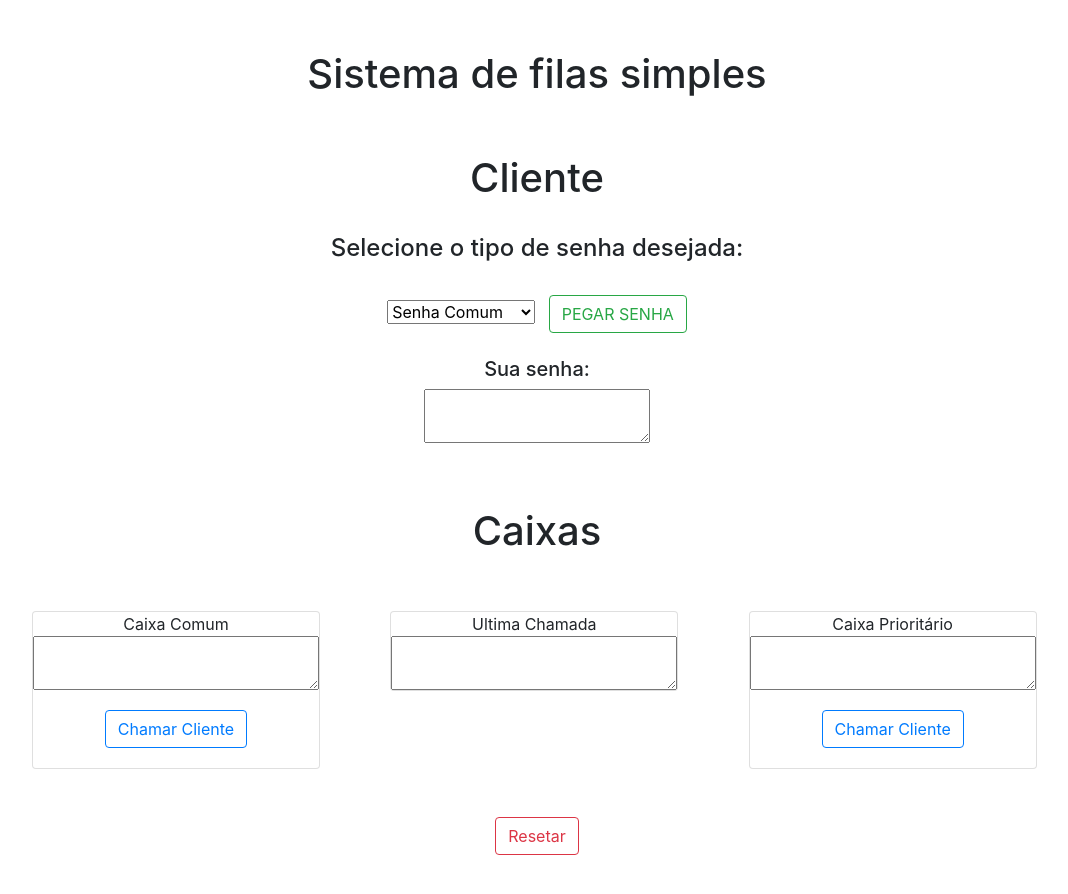
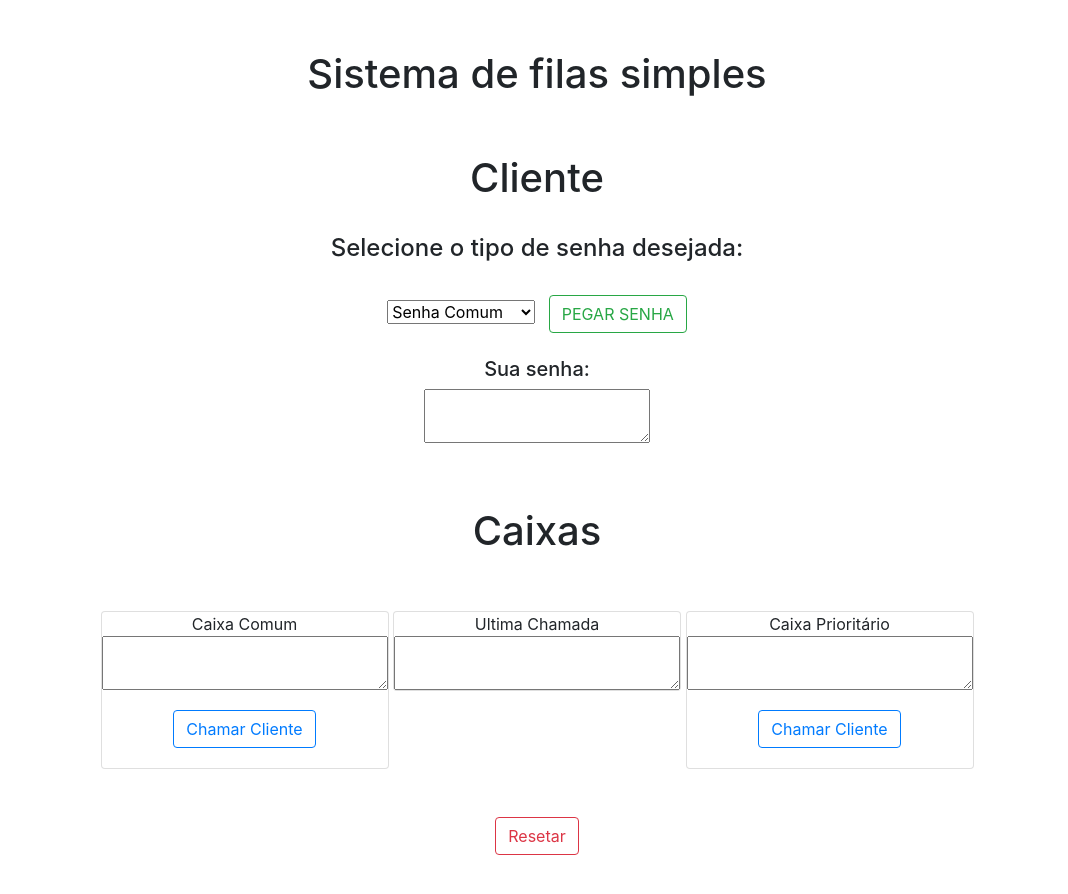
Before and after one commit to karizune/-college-exercise-queues, an Angular app: page / in a window 1280 px wide. Shown: the top 894 px of the page, without its empty margins (103-1171 px from the left). Built offline with nearby package versions, Linux system fonts and the light colour scheme.

Commit message:
correções de visibilidade e centralização de itens

```diff
--- a/src/app/pagina/pagina.component.html
+++ b/src/app/pagina/pagina.component.html
@@ -1,4 +1,4 @@
-<div class="container" style="margin-top: 50px; text-align: center; margin-bottom: 50px;">
+<div class="container" style="margin-top: 50px; text-align: center; margin-bottom: 50px; width: 100%;">
 <h1>Sistema de filas simples</h1>
 <br><br>
 <div>
@@ -17,12 +17,12 @@
     <textarea>{{senhaCliente}}</textarea>
 </div>
 <br><br>
-<div class="container" style="margin-top: 10px; align-items: center;">
+<div class="container" style="margin-top: 10px; align-items: center; align-self: center; width: fit-content;">
     <h1>Caixas</h1>
     <br>
     <br>
-    <div class="row" style="margin-left: 20px;">
-        <div class="col-4">
+    <div class="row">
+        <div>
             <div class="card" style="width: 18rem; text-align: center;">
                 Caixa Comum
                 <textarea name="chamada">{{senha1}}</textarea>
@@ -31,13 +31,15 @@
                 </div>
             </div>
         </div>
-        <div class="col-4">
+        &nbsp;
+        <div>
             <div class="card" style="width: 18rem; text-align: center;">
                 Ultima Chamada
                 <textarea name="chamada">{{ultimaSenha}}</textarea>
             </div>
         </div>
-        <div class="col-4">
+        &nbsp;
+        <div>
             <div class="card" style="width: 18rem; text-align: center;">
                 Caixa Prioritário
                 <textarea name="chamada">{{senha2}}</textarea>
--- a/src/index.html
+++ b/src/index.html
@@ -1,9 +1,9 @@
 <!doctype html>
-<html lang="en">
+<html lang="pt-BR">
 <head>
   <meta charset="utf-8">
-  <title>Filas</title>
-  <base href="/">
+  <title>Filas de Banco</title>
+  <base href="./">
   <meta name="viewport" content="width=device-width, initial-scale=1">
   <link rel="icon" type="image/x-icon" href="favicon.ico">
   <link rel="stylesheet" href="https://stackpath.bootstrapcdn.com/bootstrap/4.5.2/css/bootstrap.min.css" integrity="sha384-JcKb8q3iqJ61gNV9KGb8thSsNjpSL0n8PARn9HuZOnIxN0hoP+VmmDGMN5t9UJ0Z" crossorigin="anonymous">
```
